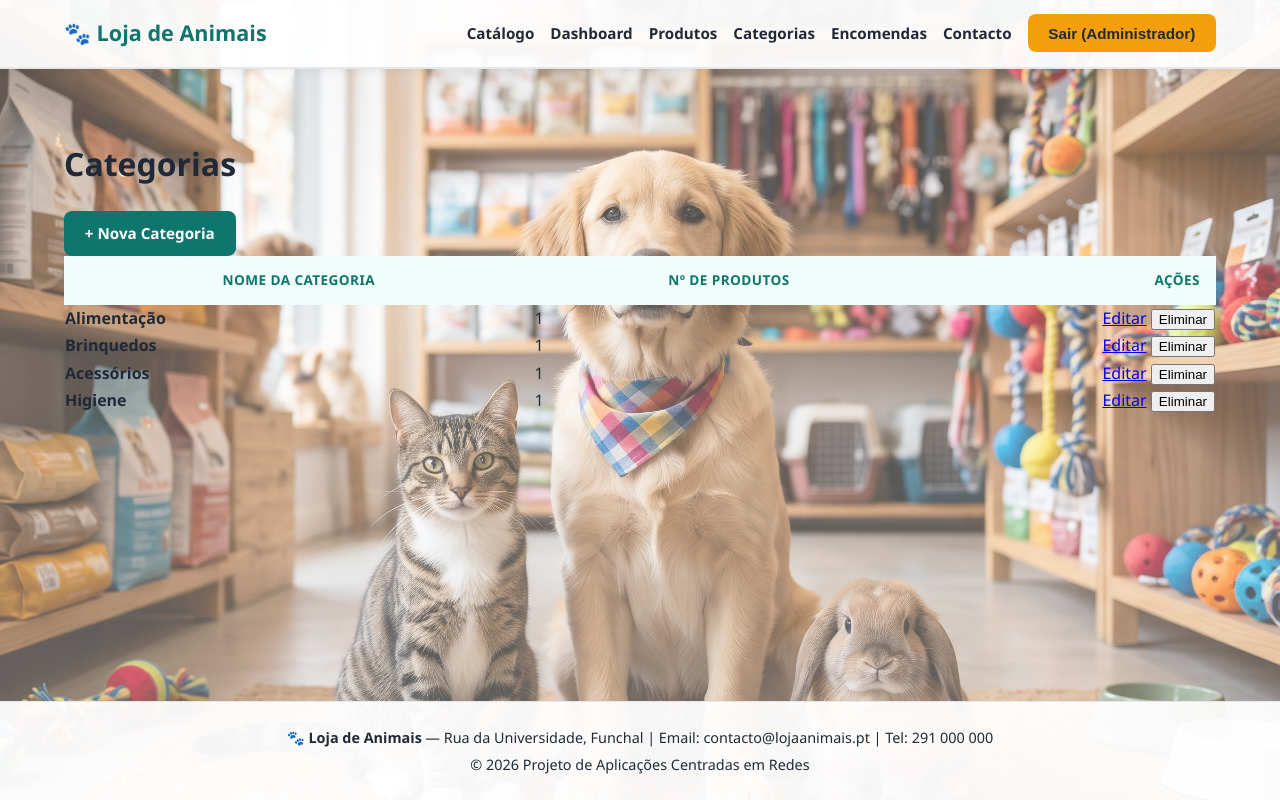
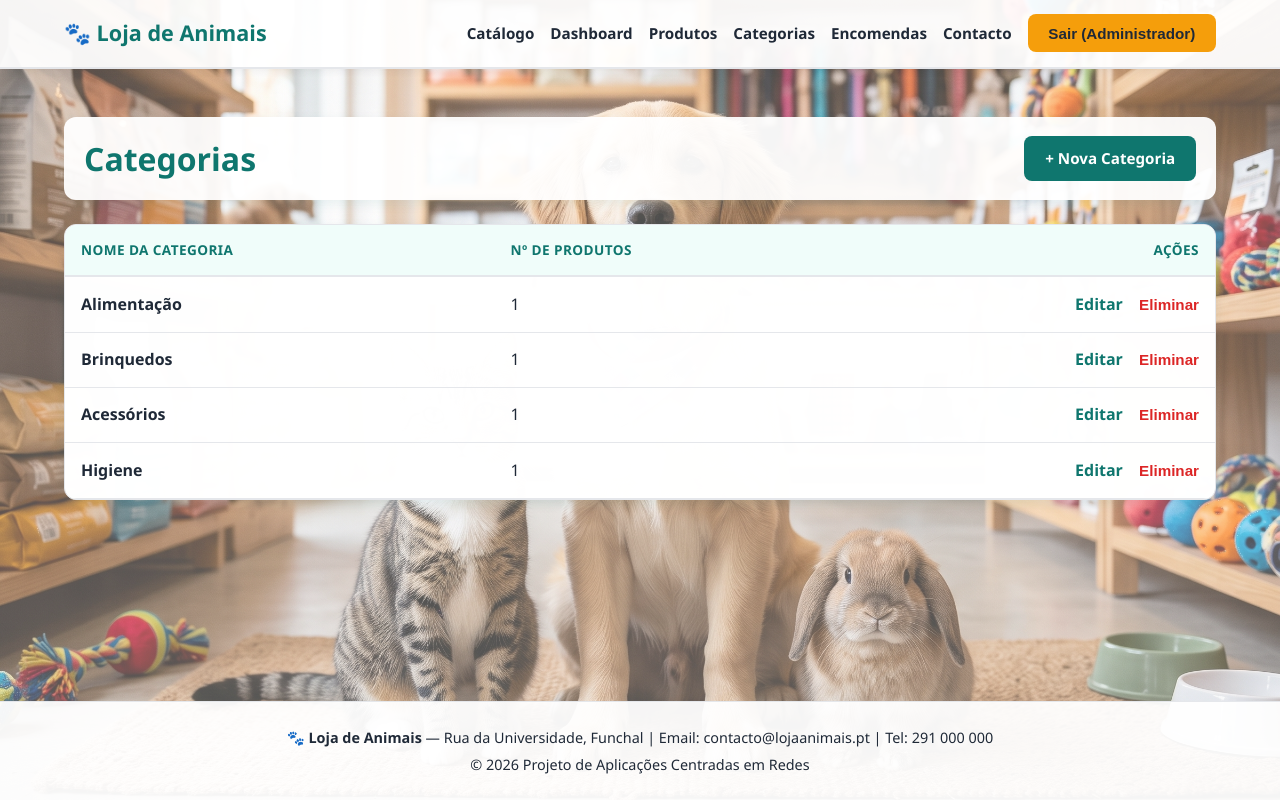
Before and after one commit to RossanaKK/Projeto-Loja-de-Animais, a Laravel app: page /categorias in a window 1280 px wide. Run offline with Laravel 12, Linux system fonts and the light colour scheme; a user stored in the database is signed in; data comes from the database, SQL or seed files in the repository.

Commit message:
Estilo mudado

```diff
--- a/public/css/style.css
+++ b/public/css/style.css
@@ -26,8 +26,8 @@ body {
     display: flex;
     flex-direction: column;
     min-height: 100vh;
-    background: linear-gradient(rgba(250, 248, 245, 0.30), rgba(250, 248, 245, 0.38)),
-                url('/img/loja.jpg') center/cover fixed no-repeat !important;
+    background: linear-gradient(rgba(250, 248, 245, 0.30), rgba(250, 248, 245, 0.35)),
+                url('/img/loja.jpg') center 82%/cover fixed no-repeat !important;
     color: var(--cor-texto);
     font-family: 'Figtree', 'Segoe UI', Tahoma, Geneva, Verdana, sans-serif;
     line-height: 1.6;
@@ -370,4 +379,246 @@ body {
 .guest-card {
     background-color: rgba(255, 255, 255, 0.95);
     border: 1px solid var(--cor-borda);
-    border-radius: var(--raio-borda)
+    border-radius: var(--raio-borda) !important;
+    box-shadow: var(--sombra-suave) !important;
+}
+
+.guest-card button[type="submit"],
+.guest-card .bg-gray-800 {
+    background-color: var(--cor-primaria) !important;
+    border-radius: 8px;
+}
+
+.guest-card button[type="submit"]:hover,
+.guest-card .bg-gray-800:hover {
+    background-color: var(--cor-primaria-hover) !important;
+}
+
+.guest-card input:focus {
+    border-color: var(--cor-primaria) !important;
+    box-shadow: 0 0 0 3px rgba(15, 118, 110, 0.15) !important;
+    outline: none;
+}
+
+.guest-card a:hover {
+    color: var(--cor-primaria) !important;
+}
+
+.cabecalho-seccao {
+    display: flex;
+    justify-content: space-between;
+    align-items: center;
+    flex-wrap: wrap;
+    gap: 1rem;
+    margin-bottom: 1.5rem;
+    background-color: rgba(255, 255, 255, 0.94);
+    padding: 1rem 1.25rem;
+    border-radius: var(--raio-borda);
+    box-shadow: var(--sombra-suave);
+}
+
+.cabecalho-seccao h1 {
+    margin: 0;
+    color: var(--cor-primaria);
+}
+
+.form-box {
+    background-color: rgba(255, 255, 255, 0.95);
+    border: 1px solid var(--cor-borda);
+    border-radius: var(--raio-borda);
+    padding: 2rem;
+    box-shadow: var(--sombra-suave);
+}
+
+.form-box form {
+    display: flex;
+    flex-direction: column;
+    gap: 0.85rem;
+}
+
+.form-box label {
+    font-weight: 600;
+    font-size: 0.95rem;
+    color: var(--cor-texto);
+}
+
+.form-box input[type="text"],
+.form-box input[type="number"],
+.form-box input[type="email"],
+.form-box select,
+.form-box textarea {
+    width: 100%;
+    padding: 0.65rem 0.85rem;
+    border: 1px solid var(--cor-borda);
+    border-radius: 8px;
+    font-size: 0.95rem;
+    font-family: inherit;
+}
+
+.form-box input:focus,
+.form-box select:focus,
+.form-box textarea:focus {
+    border-color: var(--cor-primaria);
+    outline: none;
+    box-shadow: 0 0 0 3px rgba(15, 118, 110, 0.15);
+}
+
+.form-buttons {
+    display: flex;
+    justify-content: flex-end;
+    gap: 0.75rem;
+    margin-top: 1.5rem;
+}
+
+.form-buttons a {
+    text-decoration: none;
+}
+
+.button {
+    background-color: var(--cor-primaria);
+    color: #ffffff;
+    padding: 0.6rem 1.3rem;
+    border-radius: 8px;
+    font-weight: 600;
+    font-size: 0.95rem;
+    cursor: pointer;
+    user-select: none;
+    transition: background-color 0.2s ease;
+    text-align: center;
+    text-decoration: none;
+    border: none;
+}
+
+.button:hover {
+    background-color: var(--cor-primaria-hover);
+}
+
+.button-voltar {
+    background-color: #e5e7eb;
+    color: var(--cor-texto);
+}
+
+.button-voltar:hover {
+    background-color: #d1d5db;
+}
+
+.erros-box {
+    margin-top: 1.25rem;
+    padding: 1rem;
+    background-color: #fee2e2;
+    border: 1px solid #fca5a5;
+    border-radius: 8px;
+    color: var(--cor-perigo);
+    font-size: 0.9rem;
+}
+
+.erros-box p {
+    margin: 0.25rem 0;
+}
+
+.alerta-sucesso {
+    background-color: #d1fae5;
+    color: #065f46;
+    border: 1px solid #6ee7b7;
+    padding: 0.9rem 1.2rem;
+    border-radius: 8px;
+    margin-bottom: 1.5rem;
+    font-weight: 600;
+}
+
+.tabela-contentor {
+    background-color: rgba(255, 255, 255, 0.95);
+    border: 1px solid var(--cor-borda);
+    border-radius: var(--raio-borda);
+    box-shadow: var(--sombra-suave);
+    overflow-x: auto;
+}
+
+.tabela-loja {
+    width: 100%;
+    border-collapse: collapse;
+    min-width: 600px;
+    background-color: rgba(255, 255, 255, 0.95);
+    border-radius: var(--raio-borda);
+    overflow: hidden;
+    box-shadow: var(--sombra-suave);
+}
+
+.tabela-loja thead th {
+    background-color: #f0fdfa;
+    color: var(--cor-primaria);
+    text-align: left;
+    padding: 0.9rem 1rem;
+    font-size: 0.85rem;
+    text-transform: uppercase;
+    border-bottom: 2px solid var(--cor-borda);
+}
+
+.tabela-loja tbody td {
+    padding: 0.9rem 1rem;
+    border-bottom: 1px solid var(--cor-borda);
+}
+
+.tabela-loja tbody tr:hover {
+    background-color: #f9fafb;
+}
+
+.link-editar {
+    color: var(--cor-primaria);
+    font-weight: 600;
+    text-decoration: none;
+    margin-right: 0.75rem;
+}
+
+.link-editar:hover {
+    text-decoration: underline;
+}
+
+.link-eliminar {
+    background: none;
+    border: none;
+    color: var(--cor-perigo);
+    font-weight: 600;
+    font-size: 0.95rem;
+    cursor: pointer;
+    padding: 0;
+}
+
+.link-eliminar:hover {
+    text-decoration: underline;
+}
+
+@media (max-width: 1024px) {
+    .grelha-produtos {
+        grid-template-columns: repeat(2, 1fr);
+    }
+}
+
+@media (max-width: 640px) {
+    .navbar-container {
+        flex-direction: column;
+        align-items: flex-start;
+    }
+
+    .hero-inicio,
+    .hero-banner {
+        margin: 1.5rem 1rem;
+        padding: 1.5rem 1rem;
+        max-width: none;
+    }
+
+    .hero-inicio h1,
+    .hero-banner h1 {
+        font-size: 1.85rem;
+    }
+
+    .grelha-produtos {
+        grid-template-columns: 1fr;
+    }
+
+    .app-wrapper header .flex {
+        flex-direction: column;
+        align-items: flex-start;
+        gap: 0.75rem;
+    }
+}
```
Also changed, not shown: other parts of public/css/style.css (+25 -16 lines).
